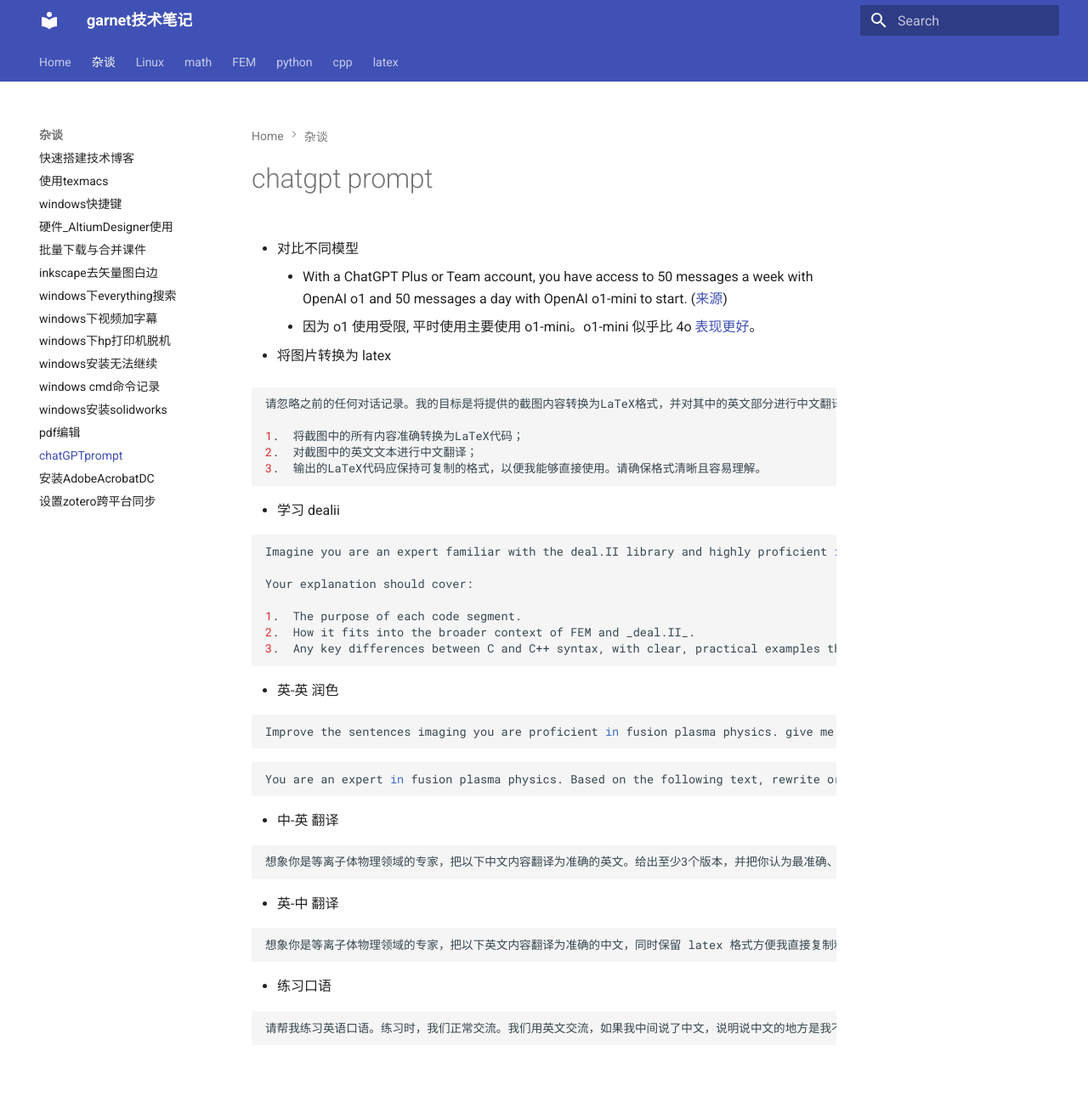
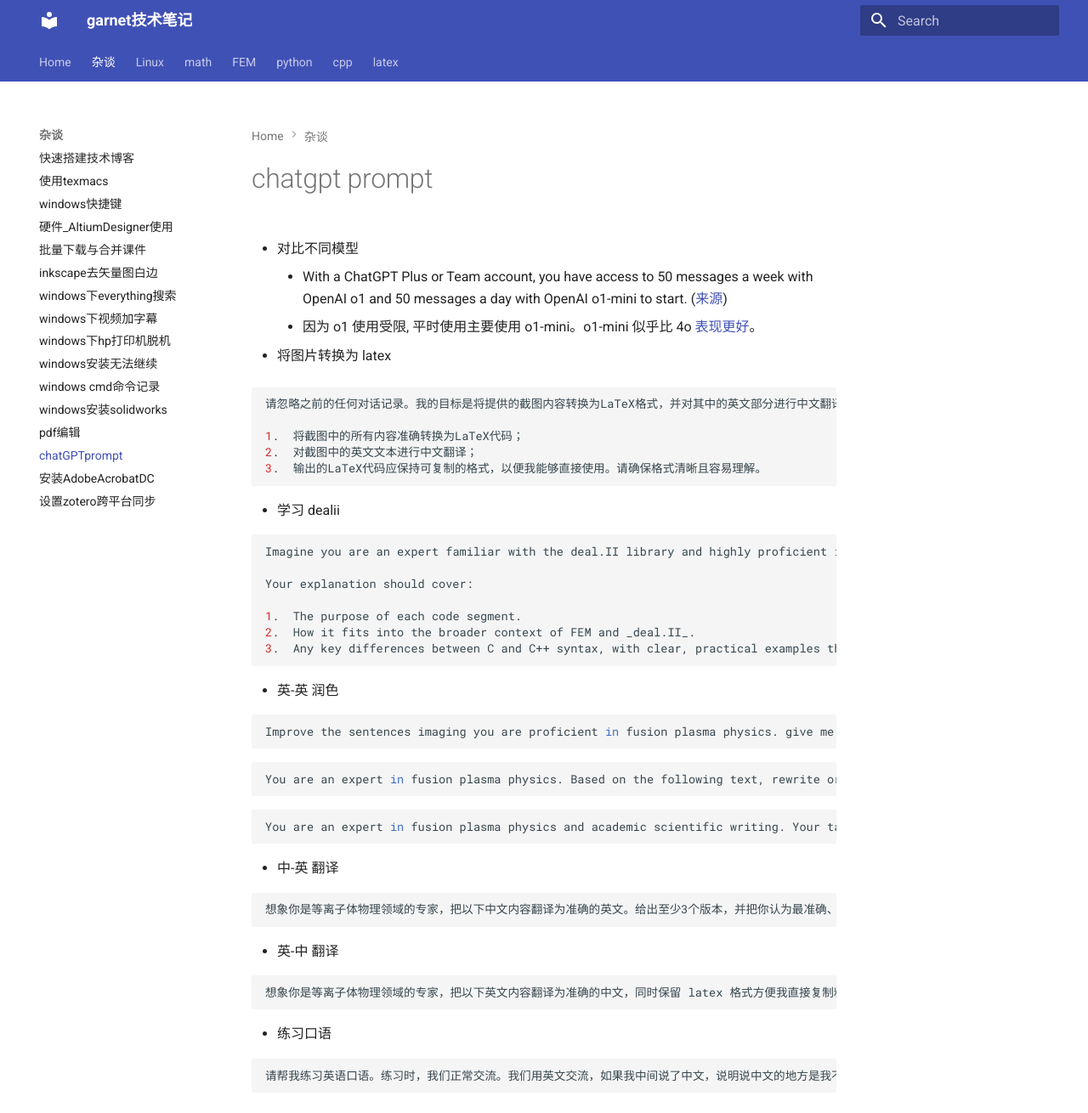
Before and after one commit to ymma98/technotes, an MkDocs documentation site: the page built from docs/杂谈/chatGPT_prompt.md, in a window 1280 px wide and 1310 px high. Shown: the whole window at 85% size. Built offline with MkDocs 1.6.1 and Material for MkDocs 9.7.7, drawn with Linux system fonts in a browser that asks for light colours; part of the change alters nothing that is shown.

Commit message:
docs/杂谈/chatGPT_prompt.md updated from https://stackedit.cn/

````diff
--- a/docs/杂谈/chatGPT_prompt.md
+++ b/docs/杂谈/chatGPT_prompt.md
@@ -38,6 +38,11 @@ Improve the sentences imaging you are proficient in fusion plasma physics. give
 You are an expert in fusion plasma physics. Based on the following text, rewrite or improve the sentences to be suitable for a scientific publication. Ensure the revisions are grammatically correct, clear, technically accurate, and elegant in tone. Provide at least three improved versions, with the best version listed first. You may freely rephrase the content as long as the original meaning is preserved.
 ```
 
+
+```bash
+You are an expert in fusion plasma physics and academic scientific writing. Your task is to revise the following text so it meets the standards of a scientific publication. Ensure the language is grammatically correct, technically precise, and clearly written for a specialist audience. Use concise sentence structures and avoid emotional language, complex subordination, colons, and dashes. The tone should remain objective and understated. Provide two revised versions, listing the best version first. You may rephrase freely to improve clarity and scientific accuracy, as long as the original meaning is preserved.
+```
+
 * 中-英 翻译
 
 ```bash
@@ -56,6 +61,6 @@ You are an expert in fusion plasma physics. Based on the following text, rewrite
 请帮我练习英语口语。练习时，我们正常交流。我们用英文交流，如果我中间说了中文，说明说中文的地方是我不知道怎么用英语表达的地方，这时候你也要告诉我如何正确表达。在保持正常交流的同时，你也把改进的建议告诉我
 ```
 <!--stackedit_data:
-eyJoaXN0b3J5IjpbLTIwNDU1NDQ2NiwtMTM4MzA0MjgxNiwtMT
-c4MDA0NzU0OCwtMTM5OTk0MjMyOV19
+eyJoaXN0b3J5IjpbMTkxNTc1NTQ4NiwtMjA0NTU0NDY2LC0xMz
+gzMDQyODE2LC0xNzgwMDQ3NTQ4LC0xMzk5OTQyMzI5XX0=
 -->
````
